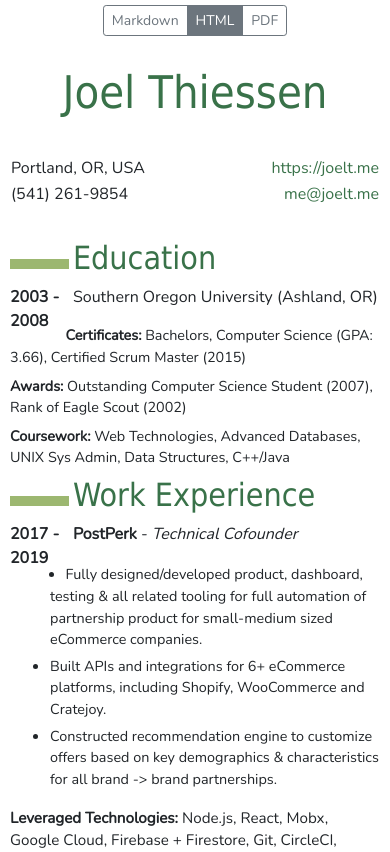
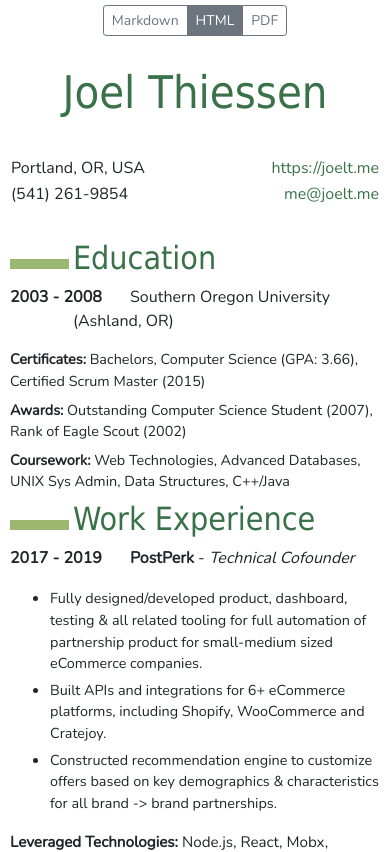
Before and after one commit to joelclimbsthings/resume-app, a React (Create React App) app: page / in a window 390 px wide. Shown: the top 852 px of the page. Built offline with nearby package versions, Linux system fonts and the light colour scheme; a web font is replaced by a local one.

Commit message:
Minor tweaks for mobile

```diff
--- a/src/App.css
+++ b/src/App.css
@@ -8,7 +8,7 @@
 }
 
 .markdown-content {
-  padding-top: 30px;
+  padding: 30px 1.5em 0;
   white-space: pre-wrap;
   font-size: 0.9em;
   font-weight: 400;
--- a/src/resume.scss
+++ b/src/resume.scss
@@ -98,6 +98,7 @@ h2:hover { background-color: #397249; color: #ffffff; text-shadow: 1px 1px 1px
     float: left;
     clear: left;
     width: 15%;
+    min-width: 120px;
     /*font-weight: bold;*/
   }
 
```
